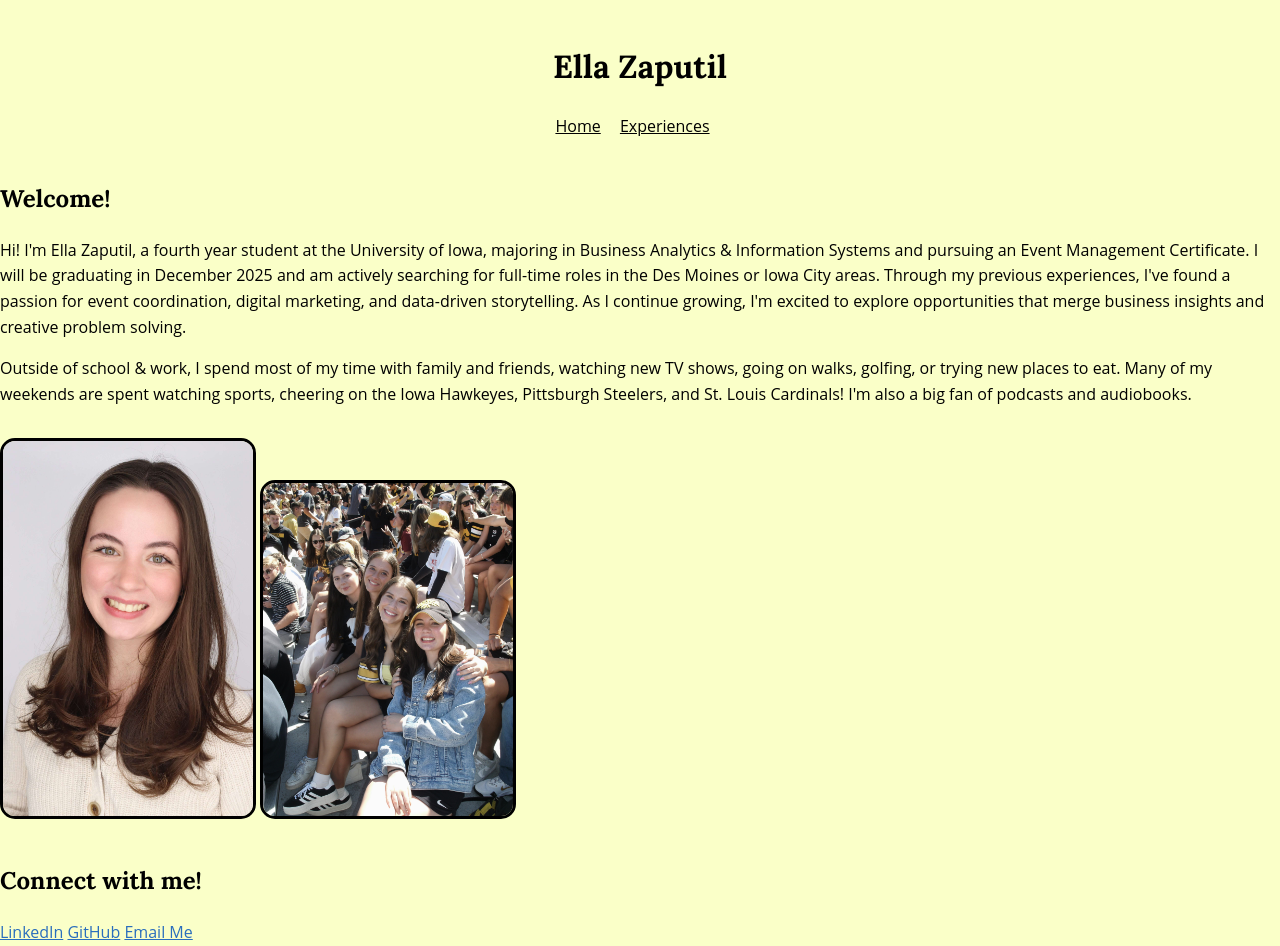
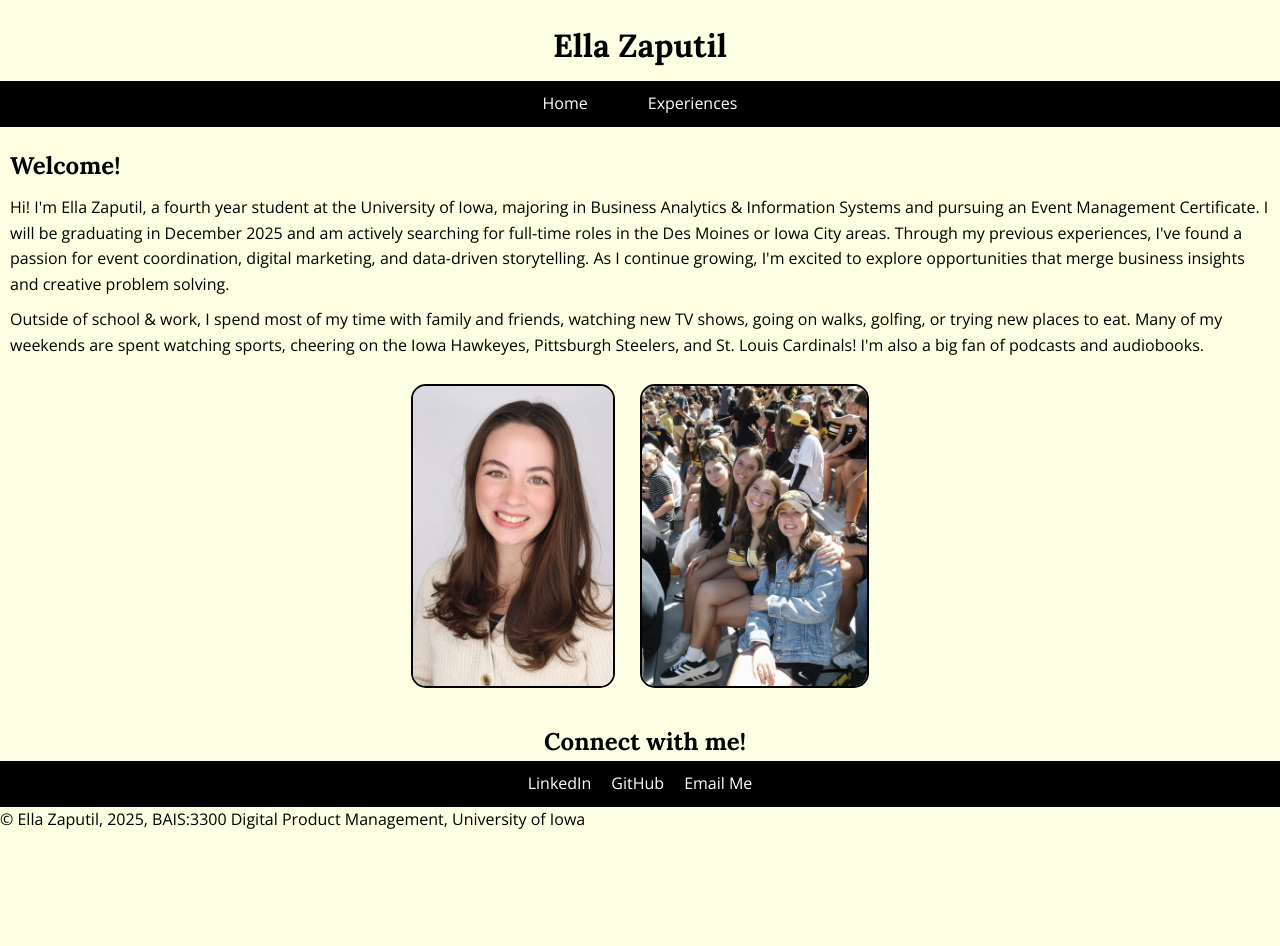
Before and after one commit to ella-zaputil/edzaputil-personalwebpage, a plain HTML site: page index.html in a window 1280 px wide. After the commit the page ends 832 px from the top, so only its background shows below. Drawn offline with nearby package versions, Linux system fonts and the light colour scheme.

Commit message:
Finished styling, made small code edits

```diff
--- a/experiences.html
+++ b/experiences.html
@@ -4,11 +4,11 @@
     <meta charset="UTF-8">
     <meta name="viewport" content="width=device-width, initial-scale=1.0">
     <title>Ella Zaputil | Experiences</title>
-    <link rel="stylesheet" href="style.css"/>
+    <link rel="stylesheet" href="style.css">
 </head>
 <body>
     <header>
-        <h1 class="site-title">About Me</h1>
+        <h1 class="site-title">Experiences</h1>
         <nav>
             <a href="index.html">Home</a>
             <a href="experiences.html">Experiences</a>
@@ -68,5 +68,8 @@
             </ul>
         </section>
     </main>
+    <footer>
+        &copy; Ella Zaputil, 2025, BAIS:3300 Digital Product Management, University of Iowa
+    </footer>
 </body>
 </html>
--- a/index.html
+++ b/index.html
@@ -4,7 +4,7 @@
     <meta charset="UTF-8">
     <meta name="viewport" content="width=device-width, initial-scale=1.0">
     <title> Ella Zaputil | Home </title>
-    <link rel="stylesheet" href="style.css"/>
+    <link rel="stylesheet" href="style.css">
 </head>
 <body>
     <header>
@@ -20,17 +20,20 @@
             <h2 class="section-title"> Welcome!</h2>
             <p> Hi! I'm Ella Zaputil, a fourth year student at the University of Iowa, majoring in Business Analytics & Information Systems and pursuing an Event Management Certificate. I will be graduating in December 2025 and am actively searching for full-time roles in the Des Moines or Iowa City areas. Through my previous experiences, I've found a passion for event coordination, digital  marketing, and data-driven storytelling. As I continue growing, I'm excited to explore opportunities that merge business insights and creative problem solving. </p>
             <p> Outside of school & work, I spend most of my time with family and friends, watching new TV shows, going on walks, golfing, or trying new places to eat. Many of my weekends are spent watching sports, cheering on the Iowa Hawkeyes, Pittsburgh Steelers, and St. Louis Cardinals! I'm also a big fan of podcasts and audiobooks. </p>
+            <div class="photos">
                 <img src="images/EllaZaputilHeadshot.jpg" alt="Photo of Ella Zaputil" class="photo">
                 <img src="images/HawkeyeGame.jpg" alt="Photo at Hawkeye Game" class="photo">
+            </div>
         </section>
     </main>
-</body>
     <footer>
-    <h2>Connect with me!</h2>
+        <h2 class="Connect">Connect with me!</h2>
         <div class="footer-links">
             <a href="https://www.linkedin.com/in/ella-zaputil/" target="_blank">LinkedIn</a>
             <a href="https://github.com/ella-zaputil" target="_blank">GitHub</a>
             <a href="mailto:ellazap88@gmail.com">Email Me</a>
         </div>
+        &copy; Ella Zaputil, 2025, BAIS:3300 Digital Product Management, University of Iowa
     </footer>
+</body>
 </html>
--- a/style.css
+++ b/style.css
@@ -1,7 +1,6 @@
-@import url('https://fonts.googleapis.com/css2?family=Lora:ital,wght@0,400..700;1,400..700&display=swap');
-
+@import url('https://fonts.googleapis.com/css2?family=Lora:ital,wght@0,400..700;1,400..700&family=Open+Sans:ital,wght@0,300..800;1,300..800&display=swap');
 body {
-    background-color: #faffc8;
+    background-color: #fcffe1;
     color: #000000;
     font-family: 'Open Sans', sans-serif;
     margin: 0;
@@ -9,38 +8,61 @@ body {
     line-height: 1.6;
 }
 
-header {
+header h1 {
+    font-family: 'Lora', serif ;
+    font-size: 2em;
     text-align: center;
-    padding: 20px 0;
-    bac;
+    margin: 20px 0 10px 0;
+    color: black;
+}
+
+nav {
+    display: flex;
+    justify-content: center;
+    gap: 40px;
+    background-color: black;
+}
+
+nav a {
+    color: white;
+    text-decoration: none;
 }
 
 h1, h2, h3 {
     font-family: 'Lora', serif;
     color: #000000;
+    margin-left: 10px;
+    margin-bottom: 0;
+}
+
+.Connect {
+    text-align: center;
+}
+
+p {
+    margin: 10px;
 }
 
 a {
-    color: #2a6ebd;
-    text-decoration: underline;
-}
-
-nav a {
-    color: black;
-    margin-right: 15px;
+    color: white;
+    align-content: center;
+    text-decoration: none;
+    padding: 10px;
 }
 
 .photo {
-    width: 250px;
+    height: 300px;
     border-radius: 15px;
-    border: 3px solid black;
+    border: 2px solid black;
     margin: 15px 0;
+    align-items: center;
 }
 
 .experience-table {
-    width: 100%;
+    width: 90%;
+    margin-left: 10px;
     border-collapse: collapse;
-    margin: 20px 0;
+    align-self: center;
 }
 
 .experience-table th, .experience-table td {
@@ -50,7 +72,19 @@ nav a {
 }
 
 .experience-table th {
-    background-color: white;
+    background-color: black;
+    color: white;
 }
 
-.site-title
+.footer-links {
+    display: flex;
+    justify-content: center;
+    background-color: black;
+    text-decoration: none;
+}
+
+.photos {
+    display: flex;
+    justify-content: center;
+    gap: 25px;
+}
```
Lines whose indentation alone changed are shown as unchanged.
